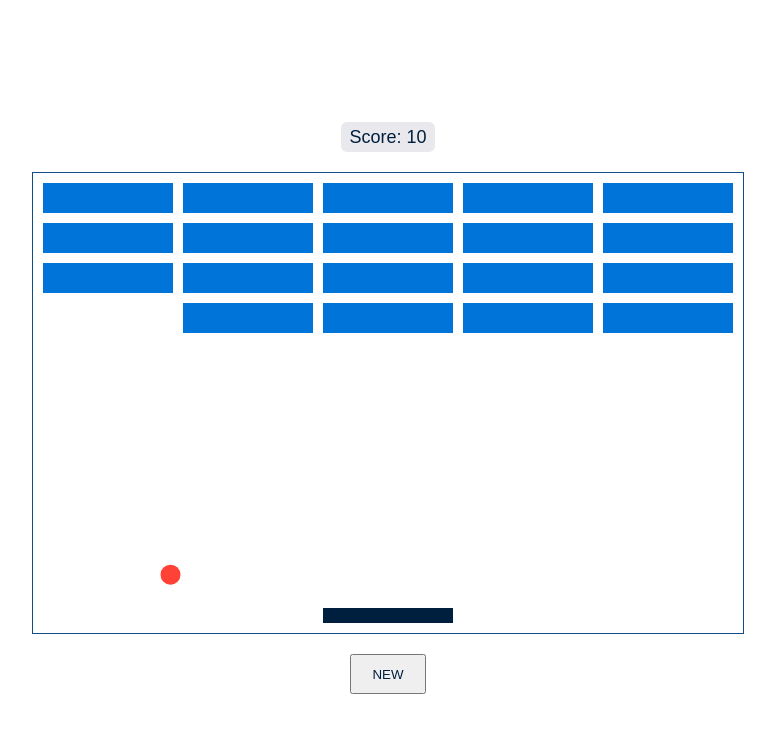
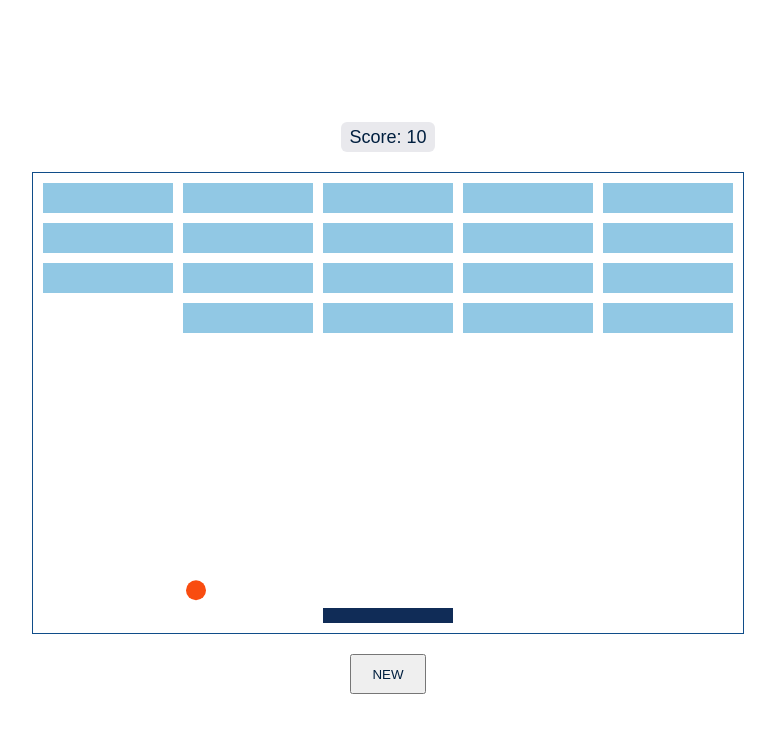
Before and after one commit to KoretskyiBohdan/breakout-game, a website built with Parcel: page index.html in a window 1280 px wide. Both pictures are taken after a click on the element "START". Shown: the whole page, without its empty margins (252-1027 px from the left). Built offline with nearby package versions, Linux system fonts and the light colour scheme.

Commit message:
Removed sound and adjusted conts

```diff
--- a/Game/Ball.ts
+++ b/Game/Ball.ts
@@ -23,6 +23,8 @@ export class Ball extends BaseShape {
       color: COLORS.BALL,
       type: 'ball',
     });
+
+    if (Math.round(Math.random())) this.changeDirection('x');
 
     this.onUpdate = onUpdate;
   }
--- a/Game/Block.ts
+++ b/Game/Block.ts
@@ -24,7 +24,7 @@ export class Block extends BaseShape {
         return;
       }
 
-      this.opticity = Math.max(this.opticity - 0.065, 0);
+      this.opticity = Math.max(this.opticity - 0.09, 0);
     }, 16);
   };
 }
--- a/Game/Game.ts
+++ b/Game/Game.ts
@@ -1,6 +1,5 @@
 import { Screen } from './Screen';
 import { Controls } from './Controls';
-import { Sound } from './Sound';
 import { Block } from './Block';
 import { Ball } from './Ball';
 import { User } from './User';
@@ -11,9 +10,7 @@ import {
   BLOCK_HEIGHT,
   BLOCK_PADDING,
   ROWS,
-  BLOCK_PER_ROW,
-  BALL_INITIAL_POSITION,
-  USER_INITIAL_POSITION,
+  BLOCKS_PER_ROW,
 } from './constants';
 
 export const createArray = (size = 0) => {
@@ -27,7 +24,6 @@ export class Game<R extends HTMLElement> {
   private root: R;
   private screen: Screen<R>;
   private controls: Controls;
-  private sound: Sound;
   private blocks: Block[] = [];
   private ball: Ball;
   private user: User;
@@ -48,8 +44,6 @@ export class Game<R extends HTMLElement> {
       NEW: () => this.startGame(),
     });
 
-    this.sound = new Sound(root);
-    // first paint
     this.createObjects();
     this.screen.enableRefresh();
   }
@@ -76,25 +70,27 @@ export class Game<R extends HTMLElement> {
   };
 
   private createObjects() {
-    this.blocks = createArray(ROWS * BLOCK_PER_ROW).map((_, i) => {
-      const index = i % BLOCK_PER_ROW;
-      const row = Math.floor(i / BLOCK_PER_ROW);
+    this.blocks = createArray(ROWS * BLOCKS_PER_ROW).map((_, i) => {
+      const index = i % BLOCKS_PER_ROW;
+      const row = Math.floor(i / BLOCKS_PER_ROW);
       const x = BLOCK_PADDING + index * (BLOCK_WIDTH + BLOCK_PADDING);
       const y = BLOCK_PADDING + (BLOCK_HEIGHT + BLOCK_PADDING) * row;
       return new Block(x, y);
     });
 
     this.ball = new Ball(
-      { ...BALL_INITIAL_POSITION },
+      { x: SCREEN_WIDTH / 2, y: SCREEN_HEIGHT - 40 },
       this.onBallPositionUpdate
     );
-    this.user = new User({ ...USER_INITIAL_POSITION });
+    this.user = new User({
+      x: SCREEN_WIDTH / 2 - BLOCK_WIDTH / 2,
+      y: SCREEN_HEIGHT - BLOCK_HEIGHT / 2 - BLOCK_PADDING,
+    });
   }
 
   private onBallPositionUpdate = () => {
     if (this.blocks.every((b) => b.isDistroyed)) {
       this.stopGame();
-      this.sound.play('won');
       return;
     }
 
@@ -114,7 +110,6 @@ export class Game<R extends HTMLElement> {
         }
         block.destroy();
         this.updateScore(this.score + 10);
-        this.sound.play('hit');
       }
     }
 
@@ -127,7 +122,6 @@ export class Game<R extends HTMLElement> {
     ) {
       ball.changeDirection('x');
     } else if (ball.position.y + ball.radius >= SCREEN_HEIGHT) {
-      this.sound.play('lose');
       this.stopGame();
     }
 
--- a/Game/Sound.ts
+++ /dev/null
@@ -1,21 +0,0 @@
-export type AudioTypes = 'hit' | 'won' | 'lose';
-
-export class Sound {
-  private sounds: HTMLAudioElement[];
-
-  constructor(root: HTMLElement) {
-    this.sounds = Array.from(root.getElementsByTagName('audio'));
-  }
-
-  play = (t: AudioTypes) => {
-    this.sounds.forEach(async ({ src, dataset }) => {
-      const { type } = dataset;
-      if (t === type) {
-        const a = new Audio(src);
-        a.currentTime = 0.05;
-        // todo: replace sounds
-        //await a.play();
-      }
-    });
-  };
-}
--- a/Game/constants.ts
+++ b/Game/constants.ts
@@ -6,26 +6,16 @@ export const SCREEN_WIDTH = 710;
 export const SCREEN_HEIGHT = 460;
 
 export const ROWS = 4;
-export const BLOCK_PER_ROW = 5;
+export const BLOCKS_PER_ROW = 5;
 
 export const BALL_SIZE = 20;
 // px per second
-export const BALL_SPEED = 170;
+export const BALL_SPEED = 180;
 // px per second
 export const USER_SPEED = 640;
 
-export const BALL_INITIAL_POSITION = {
-  x: SCREEN_WIDTH / 2,
-  y: SCREEN_HEIGHT - 50,
+export const COLORS = {
+  BLOCK: '#91C8E4',
+  BALL: '#F94C10',
+  USER: '#102C57',
 };
-
-export const USER_INITIAL_POSITION = {
-  x: SCREEN_WIDTH / 2 - BLOCK_WIDTH / 2,
-  y: SCREEN_HEIGHT - BLOCK_HEIGHT / 2 - BLOCK_PADDING,
-};
-
-export const COLORS = {
-  BLOCK: '#0074D9',
-  BALL: '#FF4136',
-  USER: '#001f3f',
-};
--- a/index.html
+++ b/index.html
@@ -14,9 +14,6 @@
       <div class="controls">
         <button type="button">Start</button>
       </div>
-      <audio data-type="hit" data-duration="0.2" src="assets/hit.wav"></audio>
-      <audio data-type="won" src="assets/won.wav"></audio>
-      <audio data-type="lose" src="assets/lose.wav"></audio>
     </div>
     <script type="module" src="index.ts"></script>
   </body>
```
Also changed, not shown: 3 other files.
